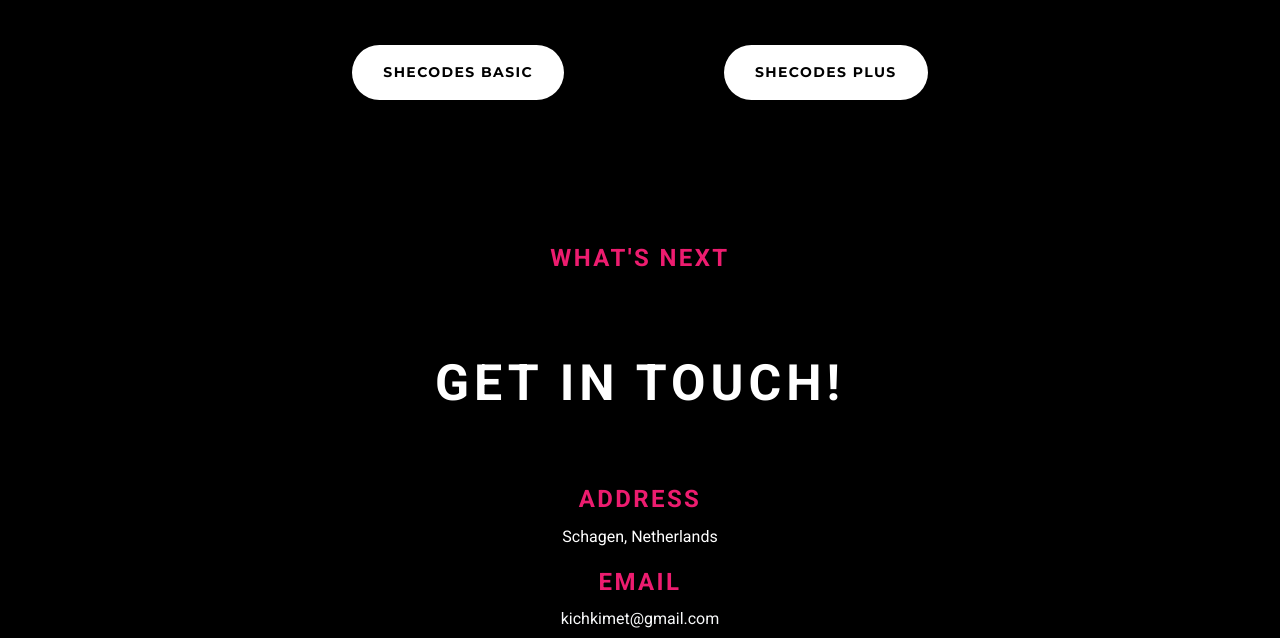
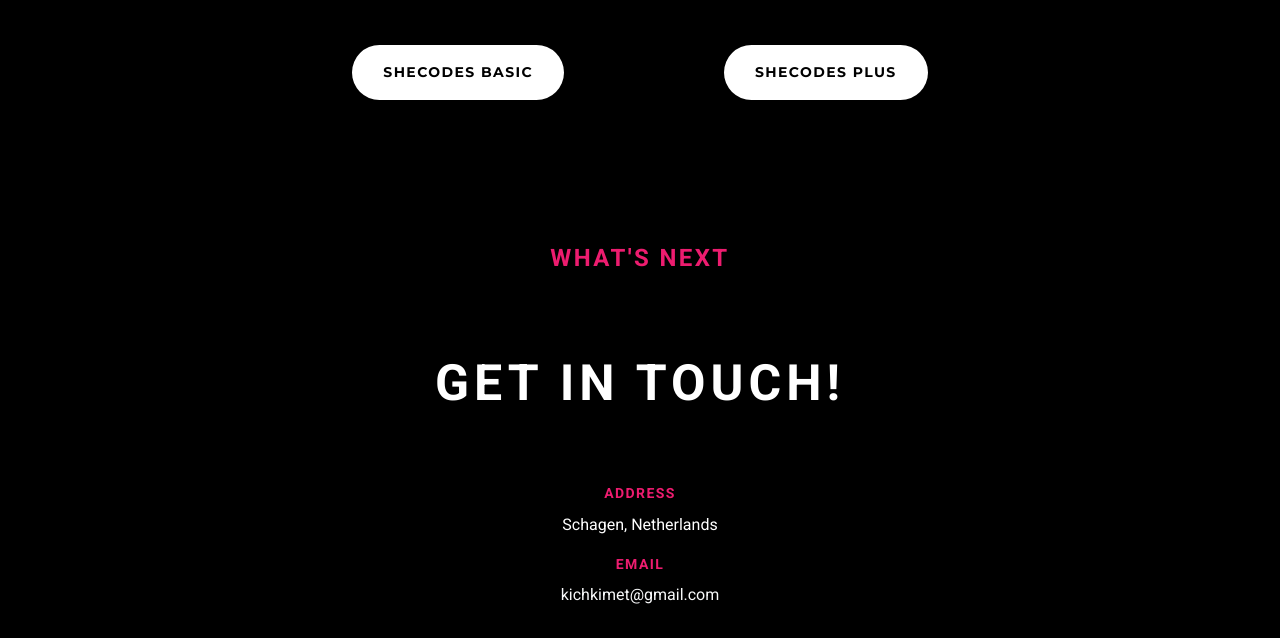
Before and after one commit to castelana/portfolio-project, a plain HTML site: page index.html in a window 1280 px wide. Shown: the part 3004-3642 px from the top of the page. Drawn offline with nearby package versions, Linux system fonts and the light colour scheme.

Commit message:
Smaller titles in contacts

```diff
--- a/styles/portfolio.css
+++ b/styles/portfolio.css
@@ -126,8 +126,7 @@ p {
   background-color: var(--primary-color);
   color: var(--secondary-color);
 }
-.contact h3,
-.contactDetails h3 {
+.contact h3 {
   color: var(--details-color);
   font-weight: bold;
   font-size: 24px;
@@ -146,6 +145,13 @@ p {
   background-color: var(--primary-color);
   color: var(--secondary-color);
   text-align: center;
+}
+.contactDetails h3 {
+  color: var(--details-color);
+  font-weight: bold;
+  font-size: 14px;
+  letter-spacing: 0.1em;
+  text-transform: uppercase;
 }
 @media (max-width: 575px) {
   h1 {
```
